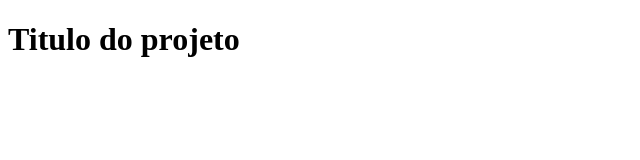
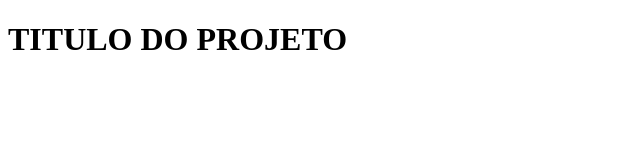
Before and after one commit to cristinaitako/turma-b-projeto, a plain HTML site: page index.html in a window 1280 px wide. Shown: the whole page, without its empty margins (0-640 px from the left). Drawn offline with Linux system fonts and the light colour scheme.

Commit message:
CODEPCES

```diff
--- a/index.html
+++ b/index.html
@@ -7,6 +7,8 @@
     <title>Document</title>
 </head>
 <body>
-    <h1>Titulo do projeto</h1>
+    <h1>TITULO DO PROJETO</h1>
+
+
 </body>
 </html>
```
